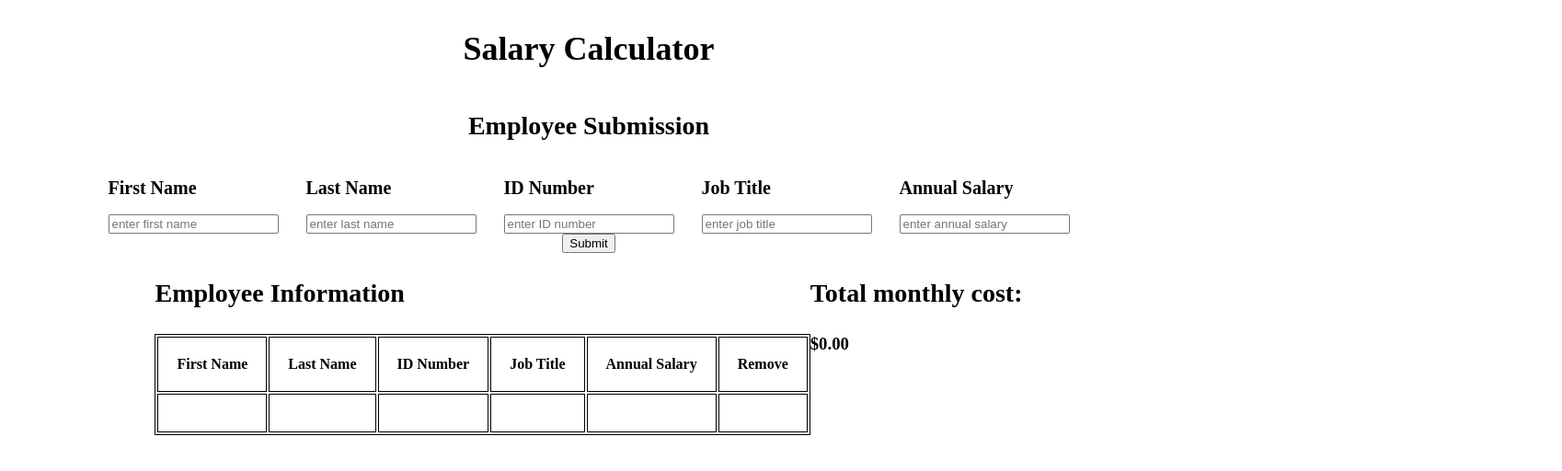
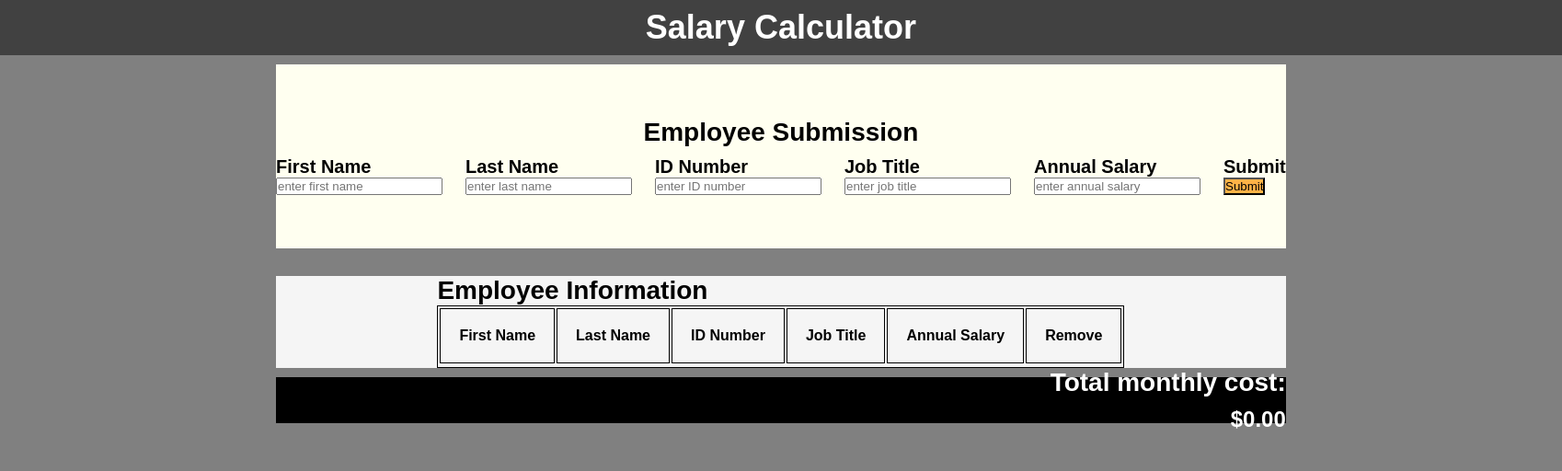
Before and after one commit to danielfenske/weekend-jquery-salary-calculator, a plain HTML site: page index.html in a window 1280 px wide. Shown: the whole page at 92% size, 1698 px wide, since content can reach past the window. Drawn offline with Linux system fonts and the light colour scheme.

Commit message:
Repositioned elements on the page using css flexgrid as the base frame to structure section elements more specifically

```diff
--- a/index.html
+++ b/index.html
@@ -15,7 +15,6 @@
            <h1 id="pageTitle">Salary Calculator</h1>
         </header>
 
-       <main>
         <section id="employeeForm">
             <h1 class="subHeader">Employee Submission</h1>
 
@@ -44,9 +43,14 @@
                     <h1 class="inputField">Annual Salary</h1>
                     <input type="number" id="annualSalary" placeholder="enter annual salary">
                 </div>
+
+                <div>
+                    <h1 class="inputField">Submit</h1>
+                    <button id="submit">Submit</button>
+                </div>
             </div>
 
-                <button id="submit">Submit</button>
+        </section>
 
         <section id="employeeResults">
             <div class="employeeTableBlock">
@@ -63,22 +67,16 @@
                 </tr>
 
                 <tr>
-                        <td></td>
-                        <td></td>
-                        <td></td>
-                        <td></td>
-                        <td></td>
-                        <td></td>
                 </tr>
             </table>
             </div>
 
-                <div id="monthlyCostBlock">
+        </section>
+
+        <section id="monthlyCostBlock">
             <h1 id="monthlyCost">Total monthly cost: </h1>
             <h1 id="monthlyCostOutput">$0.00</h1>
-                </div>
+        </section>
 
-            </section>
-       </main>
     </body>
 </html>
--- a/style.css
+++ b/style.css
@@ -1,11 +1,11 @@
-/* * {
+* {
     margin: 0;
     padding: 0;
-} */
+}
 
 /* POSITIONING */
 
-header, footer {
+/* header, footer {
     display: flex;
     justify-content: center;
     align-items: center;
@@ -30,9 +30,83 @@ header, footer {
     justify-content: center;
     align-items: flex-start;
     flex-direction: row;
+} */
+
+body {
+    display: grid;
+    grid-template-columns: 300px 1fr 300px;
+    grid-template-rows: 60px 10px 200px 30px 1fr 10px 50px 1fr;
+    background-color: grey;
+}
+
+header {
+    grid-column: 1 / 4;
+    grid-row: 1 / 2;
+
+    display: flex;
+    justify-content: center;
+    align-items: center;
+}
+
+#employeeForm {
+    grid-column: 2 / 3;
+    grid-row: 3 / 4;
+
+    display: flex;
+    justify-content: center;
+    align-items: center;
+    gap: 10px;
+    flex-direction: column;
+}
+
+.inputFields {
+    display: flex;
+    justify-content: center;
+    align-items: center;
+    flex-direction: row;
+    justify-content: space-evenly;
+    gap: 25px;
+}
+
+#employeeResults {
+    grid-column: 2 / 3;
+    grid-row: 5 /6;
+
+    display: flex;
+    justify-content: center;
+    align-items: center;
+    gap: 10px;
+    flex-direction: column;
+}
+
+#monthlyCostBlock {
+    grid-column: 2/3;
+    grid-row: 7/8;
+
+    display: flex;
+    justify-content: center;
+    align-items: flex-end;
+    gap: 10px;
+    flex-direction: column;
 }
 
 /* BLOCK STYLING */
+
+header {
+    background-color: #414141;
+}
+
+#employeeForm {
+    background-color: #fffff0;
+}
+
+#submit {
+    background-color: #Ffb347;
+}
+
+#employeeResults {
+    background-color: whitesmoke;
+}
 
 #employeeTable {
     border: 1px solid black;
@@ -43,10 +117,24 @@ header, footer {
     padding: 20px;
 }
 
+#monthlyCostBlock{
+    background-color: black;
+    color: white;
+}
+
+#maxedMonthlyCostBlock {
+    background-color: red;
+}
+
 /* FONT STYLING */
+
+* {
+    font-family: sans-serif;
+}
 
 #pageTitle {
     font-size: 36px;
+    color: white;
 }
 
 .subHeader, #monthlyCost {
```
Lines whose indentation alone changed are shown as unchanged.
